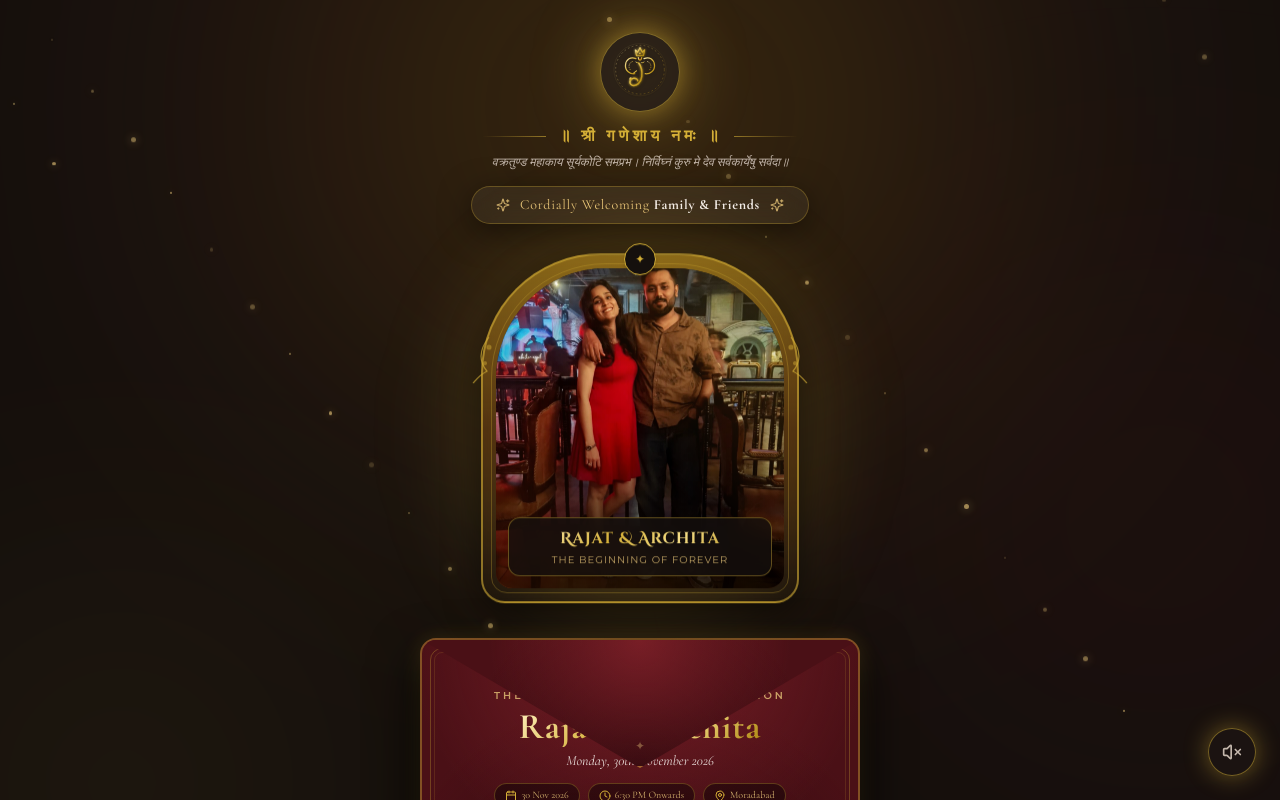
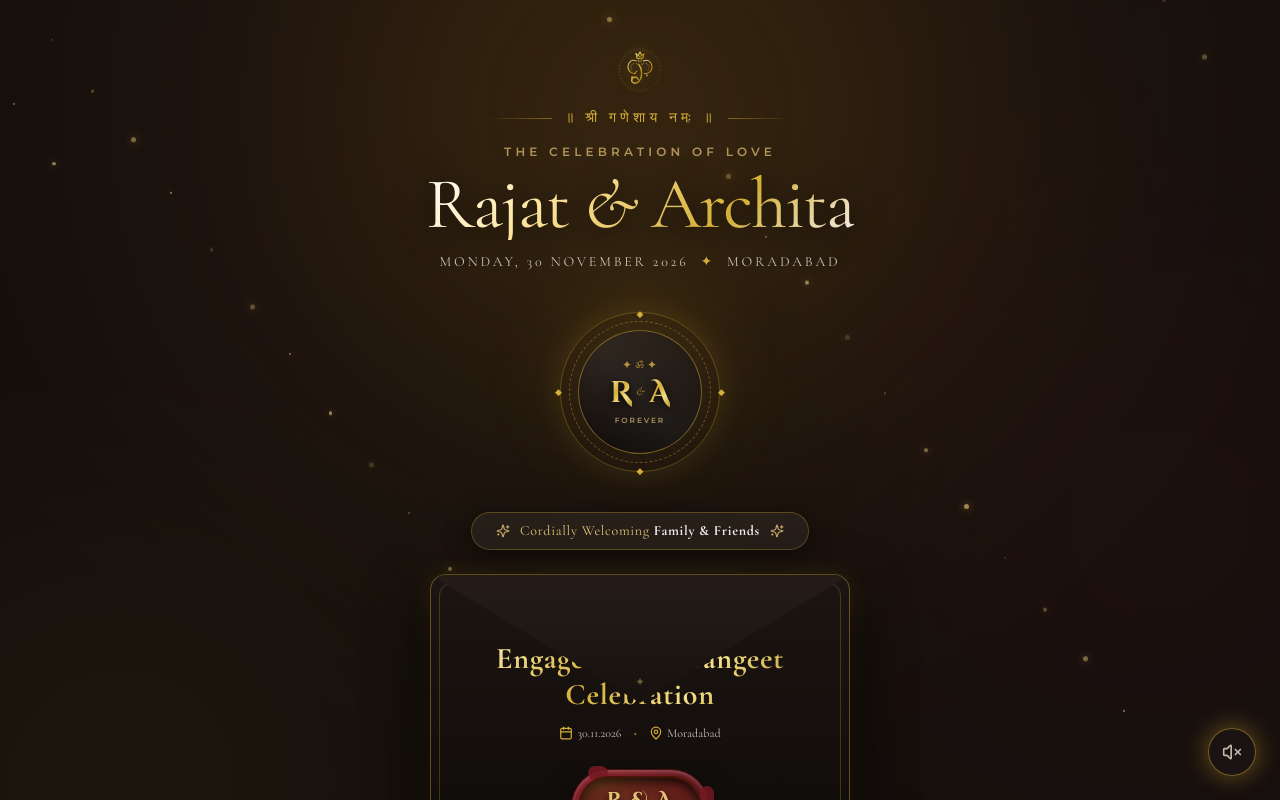
Before and after one commit to shank250/archita-rajat, a React (Vite) app: page / in a window 1280 px wide. Shown: the top 800 px of the page. Built offline with nearby package versions, Linux system fonts and the light colour scheme; a web font is replaced by a local one.

Commit message:
feat: refine landing page with ultra-luxury minimalist styling and royal monogram crest without hero photos

```diff
--- a/src/components/hero/CoupleShowcase.tsx
+++ /dev/null
@@ -1,90 +0,0 @@
-import React from 'react';
-import { motion } from 'framer-motion';
-
-export const CoupleShowcase: React.FC = () => {
-  return (
-    <div className="relative w-full max-w-[340px] sm:max-w-[400px] mx-auto py-2 flex flex-col items-center justify-center">
-      {/* Decorative Top Golden Arch Corona */}
-      <motion.div
-        initial={{ opacity: 0, scale: 0.9 }}
-        animate={{ opacity: 1, scale: 1 }}
-        transition={{ duration: 1 }}
-        className="relative flex flex-col items-center"
-      >
-        {/* Subtle Ambient Backlight */}
-        <div className="absolute inset-0 bg-gold-antique/20 rounded-full blur-2xl transform scale-110 pointer-events-none" />
-
-        {/* The Regal Arch Frame */}
-        <motion.div
-          animate={{
-            y: [-3, 3, -3],
-          }}
-          transition={{
-            repeat: Infinity,
-            duration: 6,
-            ease: "easeInOut",
-          }}
-          className="relative p-2 rounded-t-[120px] rounded-b-3xl bg-gradient-to-b from-amber-400/40 via-amber-700/20 to-transparent border-2 border-gold-antique/60 shadow-[0_10px_35px_rgba(0,0,0,0.6)] backdrop-blur-md"
-        >
-          {/* Inner hairline border */}
-          <div className="p-1 rounded-t-[115px] rounded-b-2xl border border-gold-antique/30">
-            {/* The Couple Image Container */}
-            <div className="relative w-64 sm:w-72 h-80 sm:h-88 rounded-t-[110px] rounded-b-2xl overflow-hidden bg-espresso-surface shadow-inner group">
-              {/* Actual Couple Portrait */}
-              <img
-                src="/images/couple-nightout.jpg"
-                alt="Rajat and Archita"
-                className="w-full h-full object-cover object-center filter brightness-[0.98] contrast-[1.04] transform group-hover:scale-105 transition-transform duration-700 ease-out"
-              />
-
-              {/* Cinematic Vignette & Warm Golden Lighting Overlay */}
-              <div className="absolute inset-0 bg-gradient-to-t from-black/80 via-black/20 to-transparent pointer-events-none" />
-              <div className="absolute inset-0 bg-gradient-to-tr from-amber-900/20 via-transparent to-gold-antique/20 pointer-events-none" />
-
-              {/* Romantic Bottom Monogram Plaque */}
-              <div className="absolute bottom-3 inset-x-3 py-2 px-3 rounded-xl bg-espresso/80 border border-gold-antique/40 backdrop-blur-md text-center shadow-lg">
-                <p className="font-decorative text-gold-gradient text-sm sm:text-base font-bold tracking-wider">
-                  Rajat & Archita
-                </p>
-                <p className="text-[10px] font-sans text-gold-light/80 tracking-widest uppercase mt-0.5">
-                  The Beginning of Forever
-                </p>
-              </div>
-            </div>
-          </div>
-
-          {/* Golden Corner Accents & Lotus Motif at Top */}
-          <div className="absolute -top-3 left-1/2 -translate-x-1/2 w-8 h-8 rounded-full bg-espresso border border-gold-antique flex items-center justify-center shadow-md">
-            <span className="text-gold-antique text-xs">✦</span>
-          </div>
-
-          {/* Left Floral Vine Accent (SVG, delicate and elegant) */}
-          <svg
-            className="absolute -left-3 top-20 w-6 h-12 text-gold-antique/70 pointer-events-none"
-            viewBox="0 0 24 48"
-            fill="none"
-            stroke="currentColor"
-            strokeWidth="1.2"
-          >
-            <path d="M18 2 C10 12 6 24 16 36 C8 40 4 46 2 48" />
-            <circle cx="18" cy="12" r="2" fill="currentColor" opacity="0.6" />
-            <circle cx="14" cy="28" r="1.5" fill="currentColor" opacity="0.6" />
-          </svg>
-
-          {/* Right Floral Vine Accent */}
-          <svg
-            className="absolute -right-3 top-20 w-6 h-12 text-gold-antique/70 pointer-events-none transform -scale-x-100"
-            viewBox="0 0 24 48"
-            fill="none"
-            stroke="currentColor"
-            strokeWidth="1.2"
-          >
-            <path d="M18 2 C10 12 6 24 16 36 C8 40 4 46 2 48" />
-            <circle cx="18" cy="12" r="2" fill="currentColor" opacity="0.6" />
-            <circle cx="14" cy="28" r="1.5" fill="currentColor" opacity="0.6" />
-          </svg>
-        </motion.div>
-      </motion.div>
-    </div>
-  );
-};
--- a/src/components/hero/HeroSection.tsx
+++ b/src/components/hero/HeroSection.tsx
@@ -1,12 +1,12 @@
 import React, { useState } from 'react';
 import { motion, AnimatePresence } from 'framer-motion';
-import { CoupleShowcase } from './CoupleShowcase';
+import { RoyalMonogram } from './RoyalMonogram';
 import { WaxSeal } from './WaxSeal';
 import { useGuest } from '../../context/GuestContext';
 import { useAudio } from '../../context/AudioContext';
 import { triggerGoldSparkles } from '../../utils/confetti';
-import { coupleData, eventData } from '../../data/weddingData';
-import { Sparkles, ChevronDown, Calendar, MapPin, Clock } from 'lucide-react';
+import { coupleData } from '../../data/weddingData';
+import { Sparkles, ChevronDown, Calendar, MapPin } from 'lucide-react';
 
 interface HeroSectionProps {
   isOpen: boolean;
@@ -44,49 +44,67 @@ export const HeroSection: React.FC<HeroSectionProps> = ({ isOpen, onOpen }) => {
   };
 
   return (
-    <section className="relative min-h-screen flex flex-col items-center justify-between pt-8 pb-12 px-4 text-center z-10">
+    <section className="relative min-h-screen flex flex-col items-center justify-between pt-12 pb-14 px-4 text-center z-10 max-w-4xl mx-auto">
 
-      {/* 1. Auspicious Shloka & Royal Emblem Header */}
+      {/* 1. Auspicious Shloka & Subtle Ganesha Motif */}
       <motion.div
-        initial={{ opacity: 0, y: -25 }}
+        initial={{ opacity: 0, y: -20 }}
         animate={{ opacity: 1, y: 0 }}
-        transition={{ duration: 1 }}
-        className="flex flex-col items-center max-w-lg mx-auto"
+        transition={{ duration: 1.1 }}
+        className="flex flex-col items-center"
       >
-        {/* Lord Ganesha Medallion */}
-        <div className="relative mb-3 group">
-          <div className="absolute inset-0 bg-gold-antique/30 rounded-full blur-xl transform scale-125" />
-          <div className="relative w-16 h-16 sm:w-20 sm:h-20 p-2.5 rounded-full bg-espresso-surface/80 border border-gold-antique/50 shadow-gold-glow backdrop-blur-md">
-            <img src="/ganesha.svg" alt="Lord Ganesha" className="w-full h-full object-contain filter drop-shadow" />
-          </div>
+        {/* Minimalist Golden Ganesha Silhouette */}
+        <div className="w-12 h-12 mb-3 opacity-90 filter drop-shadow-[0_0_8px_rgba(212,175,55,0.4)]">
+          <img src="/ganesha.svg" alt="Lord Ganesha" className="w-full h-full object-contain" />
         </div>
 
-        {/* Shloka Typography */}
+        {/* Sacred Shloka in Whisper Gold */}
         <div className="flex items-center gap-3">
-          <div className="h-[1px] w-8 sm:w-16 bg-gradient-to-r from-transparent to-gold-antique/60" />
-          <p className="text-gold-antique font-serif text-sm sm:text-base tracking-[0.25em] font-semibold uppercase">
+          <div className="h-[1px] w-10 sm:w-16 bg-gradient-to-r from-transparent to-gold-antique/50" />
+          <p className="text-gold-antique font-serif text-xs sm:text-sm tracking-[0.3em] font-medium uppercase">
             ॥ श्री गणेशाय नमः ॥
           </p>
-          <div className="h-[1px] w-8 sm:w-16 bg-gradient-to-l from-transparent to-gold-antique/60" />
+          <div className="h-[1px] w-10 sm:w-16 bg-gradient-to-l from-transparent to-gold-antique/50" />
         </div>
-
-        <p className="text-[11px] sm:text-xs text-champagne-muted font-serif max-w-sm mt-1.5 italic leading-relaxed">
-          वक्रतुण्ड महाकाय सूर्यकोटि समप्रभ। निर्विघ्नं कुरु मे देव सर्वकार्येषु सर्वदा॥
-        </p>
       </motion.div>
 
-      {/* 2. Modern Frosted Glass Personalization Capsule */}
+      {/* 2. Main Editorial Typography & Couple Announcement */}
       <motion.div
-        initial={{ opacity: 0, scale: 0.95 }}
+        initial={{ opacity: 0, y: 15 }}
+        animate={{ opacity: 1, y: 0 }}
+        transition={{ duration: 1.1, delay: 0.2 }}
+        className="my-4 flex flex-col items-center"
+      >
+        <span className="text-[10.5px] sm:text-xs font-sans tracking-[0.35em] uppercase text-gold-light/70 font-semibold mb-2">
+          The Celebration of Love
+        </span>
+
+        <h1 className="font-serif text-4xl sm:text-6xl md:text-7xl text-gold-bright font-normal tracking-tight leading-none drop-shadow-[0_4px_16px_rgba(0,0,0,0.8)]">
+          {coupleData.groom.firstName} <span className="font-serif italic text-gold-antique font-light">&</span> {coupleData.bride.firstName}
+        </h1>
+
+        <div className="flex items-center gap-3 mt-3 text-xs sm:text-sm font-serif tracking-[0.2em] text-champagne/80 uppercase">
+          <span>Monday, 30 November 2026</span>
+          <span className="text-gold-antique">✦</span>
+          <span>Moradabad</span>
+        </div>
+      </motion.div>
+
+      {/* 3. Bespoke Royal Monogram Crest */}
+      <RoyalMonogram />
+
+      {/* 4. Minimalist Personalized Guest Card */}
+      <motion.div
+        initial={{ opacity: 0, scale: 0.96 }}
         animate={{ opacity: 1, scale: 1 }}
-        transition={{ duration: 0.8, delay: 0.2 }}
-        className="my-4 px-6 py-2 rounded-full glass-pill shadow-[0_8px_32px_rgba(0,0,0,0.5)] flex items-center gap-2.5 border border-gold-antique/40 backdrop-blur-xl"
+        transition={{ duration: 0.8, delay: 0.3 }}
+        className="my-4 px-6 py-2 rounded-full glass-pill border border-gold-antique/30 shadow-[0_4px_25px_rgba(0,0,0,0.5)] flex items-center gap-2.5 backdrop-blur-xl"
       >
         <Sparkles className="w-3.5 h-3.5 text-gold-light animate-pulse" />
         <p className="font-serif text-xs sm:text-sm text-gold-light tracking-wider">
           {isPersonalized ? (
             <>
-              An Exclusive Invitation For <span className="font-bold text-champagne underline decoration-gold-antique/60 decoration-1 underline-offset-4">{guestName}</span>
+              An Exclusive Invitation For <span className="font-bold text-champagne underline decoration-gold-antique/50 decoration-1 underline-offset-4">{guestName}</span>
             </>
           ) : (
             <>
@@ -97,22 +115,16 @@ export const HeroSection: React.FC<HeroSectionProps> = ({ isOpen, onOpen }) => {
         <Sparkles className="w-3.5 h-3.5 text-gold-light animate-pulse" />
       </motion.div>
 
-      {/* 3. Modern Romantic Couple Showcase */}
-      <div className="my-2 w-full">
-        <CoupleShowcase />
-      </div>
+      {/* 5. Minimalist Luxury Envelope & Wax Seal Unboxing Suite */}
+      <div className="relative w-full max-w-[360px] sm:max-w-[420px] mx-auto mt-2 mb-4 perspective-1000">
 
-      {/* 4. Luxury Bespoke Envelope & Wax Seal Unboxing */}
-      <div className="relative w-full max-w-[380px] sm:max-w-[440px] mx-auto mt-4 mb-4 perspective-1000">
+        {/* Envelope Body */}
+        <div className="relative bg-gradient-to-b from-[#1C1512] via-[#15100D] to-[#0D0A08] rounded-2xl p-6 sm:p-8 shadow-[0_25px_60px_rgba(0,0,0,0.9),0_0_25px_rgba(212,175,55,0.15)] border border-gold-antique/40 overflow-hidden">
 
-        {/* Envelope Outer Shell */}
-        <div className="relative velvet-texture rounded-2xl p-6 sm:p-8 shadow-[0_20px_50px_rgba(0,0,0,0.9),0_0_20px_rgba(212,175,55,0.2)] border-2 border-gold-antique/40 overflow-hidden">
+          {/* Thin Gold Foil Framing */}
+          <div className="absolute inset-2 border border-gold-antique/25 rounded-xl pointer-events-none" />
 
-          {/* Ornate Gold Border Line */}
-          <div className="absolute inset-2 border border-gold-antique/30 rounded-xl pointer-events-none" />
-          <div className="absolute inset-3 border border-gold-antique/15 rounded-lg pointer-events-none" />
-
-          {/* 3D Flap Unfolding Animation */}
+          {/* 3D Envelope Flap */}
           <motion.div
             className="absolute top-0 inset-x-0 h-32 origin-top preserve-3d shadow-2xl z-30"
             style={{
@@ -120,48 +132,43 @@ export const HeroSection: React.FC<HeroSectionProps> = ({ isOpen, onOpen }) => {
             }}
             animate={{
               rotateX: isOpen ? -180 : 0,
-              opacity: isOpen ? 0.25 : 1,
+              opacity: isOpen ? 0.2 : 1,
             }}
             transition={{ duration: 0.9, ease: [0.4, 0, 0.2, 1] }}
           >
-            {/* Front of Flap: Rich Velvet */}
-            <div className="w-full h-full velvet-texture border-b-2 border-gold-antique/50 shadow-md relative">
+            {/* Front of Flap: Matte Obsidian */}
+            <div className="w-full h-full bg-gradient-to-b from-[#251C17] to-[#17120E] border-b border-gold-antique/40 shadow-md relative">
               <div className="absolute bottom-3 left-1/2 -translate-x-1/2 text-gold-light/40 text-xs">
                 ✦
               </div>
             </div>
 
-            {/* Back of Flap (Revealed on Open): Gold Foil Damask Pattern */}
+            {/* Back of Flap (Revealed on Open): Gold Foil Pattern */}
             <div
               className="absolute inset-0 damask-gold-pattern backface-hidden"
               style={{ transform: 'rotateY(180deg)' }}
             />
           </motion.div>
 
-          {/* Front Content & Typography */}
+          {/* Front Content Inside Envelope */}
           <div className="relative z-20 pt-4 pb-2 flex flex-col items-center">
-            <span className="text-[10px] font-sans tracking-[0.3em] uppercase text-gold-light/80 mb-1 font-semibold">
-              The Royal Engagement Invitation
+            <span className="text-[9.5px] font-sans tracking-[0.3em] uppercase text-gold-light/75 mb-1 font-semibold">
+              Royal Invitation
             </span>
-            <h1 className="font-serif text-3xl sm:text-4xl text-gold-gradient font-bold tracking-wide">
-              {coupleData.groom.firstName} & {coupleData.bride.firstName}
-            </h1>
-            <p className="text-xs sm:text-sm font-serif text-champagne/90 mt-1 italic">
-              {eventData.displayDate}
-            </p>
+
+            <h2 className="font-serif text-2xl sm:text-3xl text-gold-gradient font-bold tracking-wide">
+              {coupleData.ceremonyTitle}
+            </h2>
 
             {/* Event Key Badges */}
-            <div className="flex flex-wrap items-center justify-center gap-2 mt-3 mb-2">
-              <span className="px-2.5 py-1 rounded-full bg-black/40 border border-gold-antique/30 text-[10px] font-serif text-gold-light/90 flex items-center gap-1">
-                <Calendar className="w-3 h-3 text-gold-antique" />
-                <span>30 Nov 2026</span>
+            <div className="flex items-center gap-3 mt-3 mb-2 text-xs font-serif text-champagne/80">
+              <span className="flex items-center gap-1">
+                <Calendar className="w-3.5 h-3.5 text-gold-antique" />
+                <span>30.11.2026</span>
               </span>
-              <span className="px-2.5 py-1 rounded-full bg-black/40 border border-gold-antique/30 text-[10px] font-serif text-gold-light/90 flex items-center gap-1">
-                <Clock className="w-3 h-3 text-gold-antique" />
-                <span>6:30 PM Onwards</span>
-              </span>
-              <span className="px-2.5 py-1 rounded-full bg-black/40 border border-gold-antique/30 text-[10px] font-serif text-gold-light/90 flex items-center gap-1">
-                <MapPin className="w-3 h-3 text-gold-antique" />
+              <span className="text-gold-antique/60">•</span>
+              <span className="flex items-center gap-1">
+                <MapPin className="w-3.5 h-3.5 text-gold-antique" />
                 <span>Moradabad</span>
               </span>
             </div>
@@ -184,23 +191,23 @@ export const HeroSection: React.FC<HeroSectionProps> = ({ isOpen, onOpen }) => {
               initial={{ y: 20, opacity: 0, scale: 0.95 }}
               animate={{ y: 0, opacity: 1, scale: 1 }}
               transition={{ duration: 0.8, delay: 0.3 }}
-              className="mt-6 p-4 rounded-xl parchment-texture border-2 border-gold-antique/50 shadow-parchment text-charcoal-bronze text-center"
+              className="mt-6 p-4 rounded-xl parchment-texture border border-gold-antique/40 shadow-parchment text-charcoal-bronze text-center"
             >
               <span className="text-[10px] font-sans uppercase tracking-widest text-amber-900 font-bold">
                 Invitation Unveiled
               </span>
               <p className="font-serif text-base font-bold text-amber-950 mt-0.5">
-                Welcome to Our Celebration Journey
+                With the Blessings of Our Families
               </p>
               <p className="text-xs font-serif text-charcoal-muted mt-1 italic">
-                Scroll down to read the formal blessings, explore our story, scratch the calendar date, and RSVP.
+                Scroll down to read the formal invitation and celebrate our journey.
               </p>
             </motion.div>
           )}
         </AnimatePresence>
       </div>
 
-      {/* 5. Smooth Scroll Indicator */}
+      {/* 6. Smooth Scroll Indicator */}
       <AnimatePresence>
         {isOpen && (
           <motion.div
--- /dev/null
+++ b/src/components/hero/RoyalMonogram.tsx
@@ -0,0 +1,60 @@
+import React from 'react';
+import { motion } from 'framer-motion';
+
+export const RoyalMonogram: React.FC = () => {
+  return (
+    <motion.div
+      initial={{ opacity: 0, scale: 0.92 }}
+      animate={{ opacity: 1, scale: 1 }}
+      transition={{ duration: 1.2, ease: [0.16, 1, 0.3, 1] }}
+      className="relative flex flex-col items-center justify-center my-6"
+    >
+      {/* Ambient Radial Golden Aura */}
+      <div className="absolute w-44 h-44 rounded-full bg-gradient-to-b from-amber-400/15 via-gold-antique/5 to-transparent blur-2xl pointer-events-none" />
+
+      {/* Outer Fine Concentric Rings */}
+      <div className="relative w-36 h-36 sm:w-40 sm:h-40 rounded-full border border-gold-antique/30 flex items-center justify-center p-2 shadow-[0_0_30px_rgba(212,175,55,0.15)]">
+
+        {/* Inner dotted hairline ring */}
+        <div className="w-full h-full rounded-full border border-dashed border-gold-antique/40 flex items-center justify-center p-2">
+
+          {/* Inner solid thin ring */}
+          <div className="w-full h-full rounded-full border border-gold-antique/50 bg-gradient-to-b from-espresso-surface/80 to-espresso-dark/95 backdrop-blur-md flex flex-col items-center justify-center relative overflow-hidden shadow-inner">
+
+            {/* Subtle light sweep */}
+            <div className="absolute inset-0 bg-gradient-to-tr from-transparent via-white/5 to-transparent pointer-events-none" />
+
+            {/* Sacred Lotus / Crown Apex Motif */}
+            <div className="text-gold-antique/80 text-[10px] tracking-widest font-serif mb-0.5">
+              ✦ ॐ ✦
+            </div>
+
+            {/* Intertwined Initials */}
+            <div className="flex items-center justify-center gap-1">
+              <span className="font-decorative text-2xl sm:text-3xl text-gold-gradient font-bold drop-shadow-[0_2px_4px_rgba(0,0,0,0.8)]">
+                R
+              </span>
+              <span className="text-xs text-gold-antique font-serif italic -mt-1 opacity-80">
+                &
+              </span>
+              <span className="font-decorative text-2xl sm:text-3xl text-gold-gradient font-bold drop-shadow-[0_2px_4px_rgba(0,0,0,0.8)]">
+                A
+              </span>
+            </div>
+
+            {/* Micro subtitle */}
+            <div className="text-[7.5px] font-sans uppercase tracking-[0.25em] text-gold-light/70 font-semibold mt-1">
+              FOREVER
+            </div>
+          </div>
+        </div>
+
+        {/* 4 Cardinal Diamond Accents */}
+        <span className="absolute -top-1.5 left-1/2 -translate-x-1/2 text-[9px] text-gold-antique">◆</span>
+        <span className="absolute -bottom-1.5 left-1/2 -translate-x-1/2 text-[9px] text-gold-antique">◆</span>
+        <span className="absolute top-1/2 -left-1.5 -translate-y-1/2 text-[9px] text-gold-antique">◆</span>
+        <span className="absolute top-1/2 -right-1.5 -translate-y-1/2 text-[9px] text-gold-antique">◆</span>
+      </div>
+    </motion.div>
+  );
+};
```
